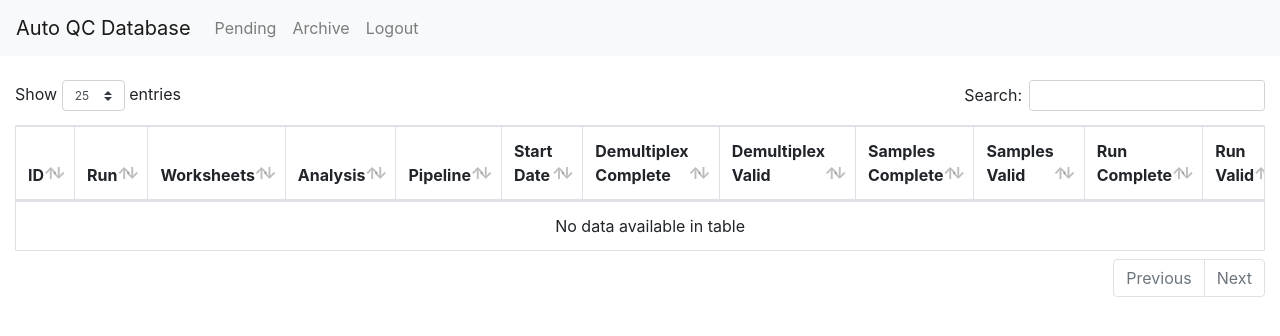
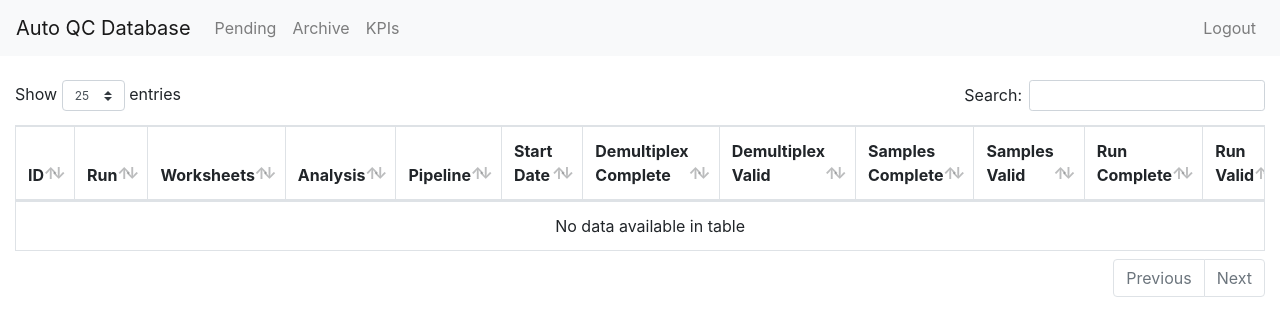
Before and after one commit to AWGL/auto_qc, a Django app: page / in a window 1280 px wide. Shown: the top 336 px of the page. Run offline with Django 3.2, Linux system fonts and the light colour scheme; the visitor is signed in with stand-in values (Sample User, id 1); data that the repository does not hold is empty; parts of the project's set-up code (start-up, migrations or seed data) failed here and were passed over; some libraries are stand-ins or nearby versions.

Commit message:
Add KPI link to base template

```diff
--- a/qc_database/templates/auto_qc/base.html
+++ b/qc_database/templates/auto_qc/base.html
@@ -56,7 +56,11 @@
             <a class="nav-link" href={% url 'view_archived_run_analysis'  %}>Archive<span class="sr-only">(current)</span></a>
          </li>
 
+         <li class="nav-item">
+            <a class="nav-link" href={% url 'ngs_kpis'  %}>KPIs<span class="sr-only">(current)</span></a>
+         </li>
 
+      </ul>
 
 
       <ul class="navbar-nav">
@@ -65,8 +69,6 @@
           <a class="nav-link" href="/logout">Logout<span class="sr-only">(current)</span></a>
           {% endif %}
         </li>
-      </ul>
-
       </ul>
 
     </div>
```
